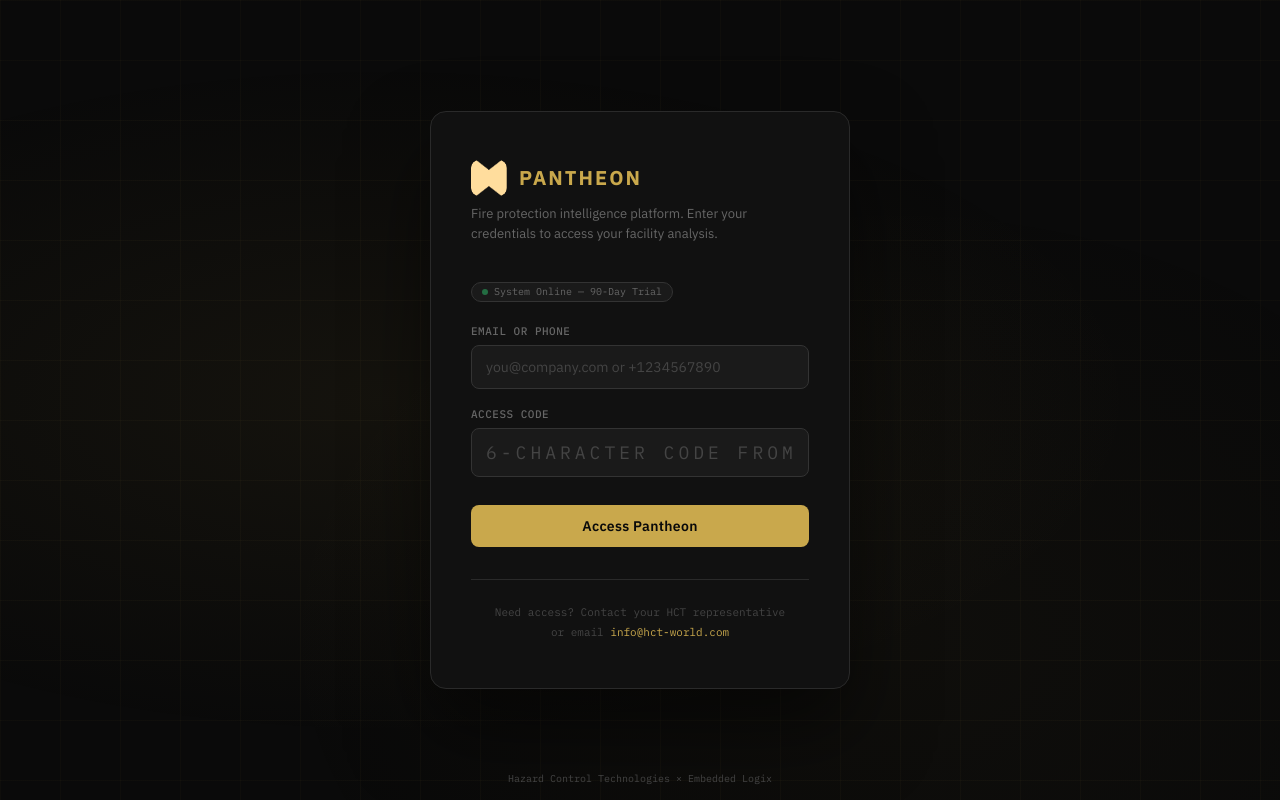
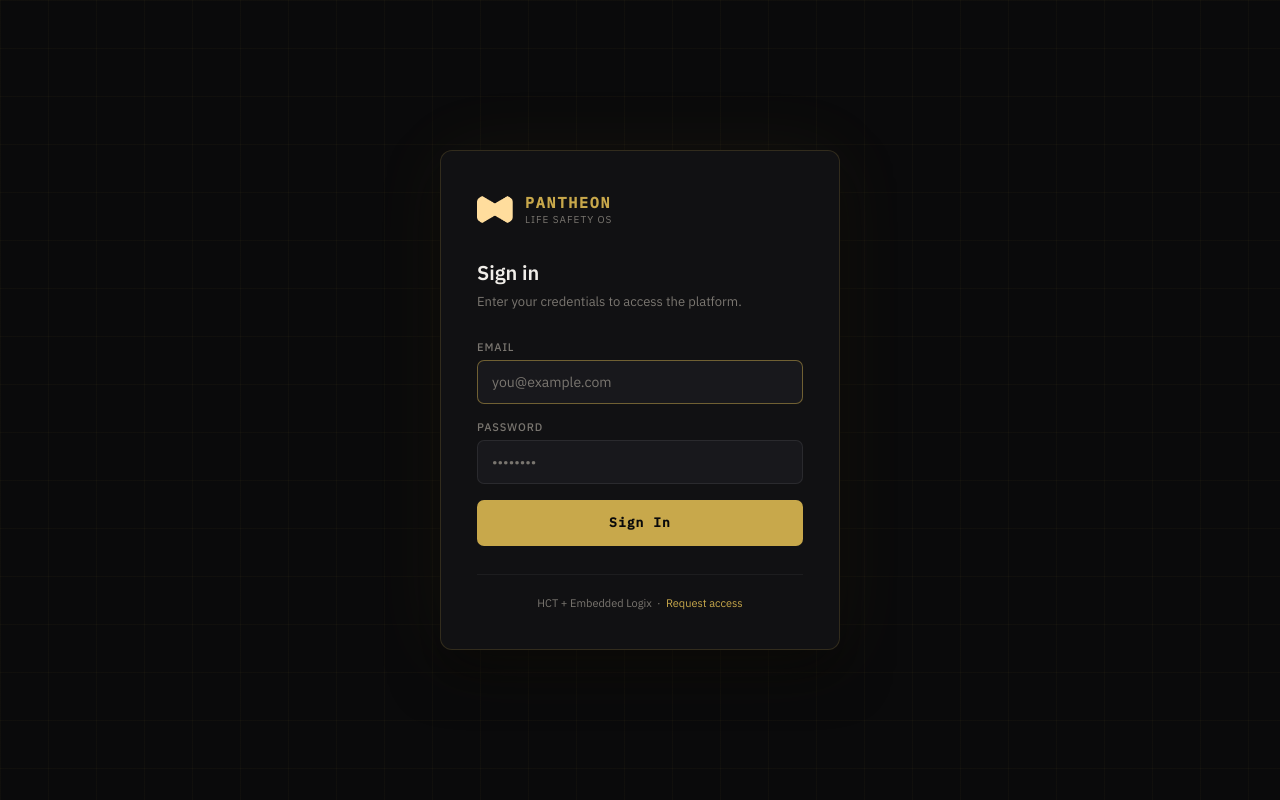
Before and after one commit to okapade/HCT-Pantheon, a Flask app: page /login in a window 1280 px wide. Run offline with Flask 3, Linux system fonts and the light colour scheme.

Commit message:
Update login.html

```diff
--- a/templates/login.html
+++ b/templates/login.html
@@ -3,122 +3,317 @@
 <head>
   <meta charset="UTF-8">
   <meta name="viewport" content="width=device-width, initial-scale=1.0">
-  <title>Pantheon — Access</title>
+  <title>Pantheon — Sign In</title>
   <link rel="icon" type="image/png" href="/static/assets/PantheonLogoGold.png">
-  <link href="https://fonts.googleapis.com/css2?family=IBM+Plex+Sans:wght@300;400;500;600;700&family=IBM+Plex+Mono:wght@400;500;600&display=swap" rel="stylesheet">
+  <link href="https://fonts.googleapis.com/css2?family=IBM+Plex+Sans:wght@300;400;500;600&family=IBM+Plex+Mono:wght@400;500&display=swap" rel="stylesheet">
   <style>
-    :root{--s0:#0a0a0a;--s1:#111;--s2:#1a1a1a;--s3:#222;--b1:#2a2a2a;--b2:#333;--t0:#f5f5f5;--t1:#ccc;--t2:#999;--t3:#666;--t4:#444;--acc:#c9a84c;--acc2:#b8963f;--red:#e74c3c;--green:#2ecc71;--sans:'IBM Plex Sans',system-ui,sans-serif;--mono:'IBM Plex Mono',monospace}
-    *{margin:0;padding:0;box-sizing:border-box}
-    body{font-family:var(--sans);background:var(--s0);color:var(--t0);min-height:100vh;display:flex;align-items:center;justify-content:center;overflow:hidden}
+    *, *::before, *::after { box-sizing: border-box; margin: 0; padding: 0; }
 
-    .login-bg{position:fixed;inset:0;z-index:0}
-    .login-bg::before{content:'';position:absolute;inset:0;background:radial-gradient(ellipse at 30% 50%,rgba(201,168,76,.06) 0%,transparent 60%),radial-gradient(ellipse at 70% 80%,rgba(201,168,76,.03) 0%,transparent 50%)}
-    .login-bg .grid{position:absolute;inset:0;background-image:linear-gradient(rgba(201,168,76,.03) 1px,transparent 1px),linear-gradient(90deg,rgba(201,168,76,.03) 1px,transparent 1px);background-size:60px 60px}
+    :root {
+      --gold:   #C8A84B;
+      --gold2:  #E2C46A;
+      --bg:     #0A0A0B;
+      --bg2:    #111113;
+      --bg3:    #18181C;
+      --border: rgba(200,168,75,0.18);
+      --text:   #F0EDE8;
+      --muted:  #7A7670;
+      --red:    #E05555;
+      --mono:   'IBM Plex Mono', monospace;
+      --sans:   'IBM Plex Sans', sans-serif;
+    }
 
-    .login-card{position:relative;z-index:1;width:100%;max-width:420px;padding:48px 40px;background:var(--s1);border:1px solid var(--b1);border-radius:16px;box-shadow:0 40px 80px rgba(0,0,0,.5)}
+    html, body {
+      height: 100%;
+      background: var(--bg);
+      color: var(--text);
+      font-family: var(--sans);
+      -webkit-font-smoothing: antialiased;
+    }
 
-    .login-logo{display:flex;align-items:center;gap:12px;margin-bottom:8px}
-    .login-logo img{width:36px;height:36px;border-radius:8px}
-    .login-logo span{font:700 20px/1 var(--sans);color:var(--acc);letter-spacing:2px}
+    /* ── background grid ── */
+    body::before {
+      content: '';
+      position: fixed; inset: 0;
+      background-image:
+        linear-gradient(rgba(200,168,75,0.04) 1px, transparent 1px),
+        linear-gradient(90deg, rgba(200,168,75,0.04) 1px, transparent 1px);
+      background-size: 48px 48px;
+      pointer-events: none;
+      z-index: 0;
+    }
 
-    .login-sub{font:400 13px/1.5 var(--sans);color:var(--t3);margin-bottom:36px}
+    .wrap {
+      position: relative; z-index: 1;
+      min-height: 100vh;
+      display: flex; align-items: center; justify-content: center;
+      padding: 24px;
+    }
 
-    .login-field{margin-bottom:20px}
-    .login-label{display:block;font:500 11px/1 var(--mono);color:var(--t3);text-transform:uppercase;letter-spacing:.5px;margin-bottom:8px}
-    .login-input{width:100%;padding:12px 14px;background:var(--s2);border:1px solid var(--b2);border-radius:8px;color:var(--t0);font:400 14px/1 var(--sans);outline:none;transition:border-color .2s}
-    .login-input:focus{border-color:var(--acc)}
-    .login-input::placeholder{color:var(--t4)}
+    .card {
+      width: 100%; max-width: 400px;
+      background: var(--bg2);
+      border: 1px solid var(--border);
+      border-radius: 12px;
+      padding: 40px 36px 36px;
+      box-shadow: 0 0 80px rgba(200,168,75,0.06), 0 24px 48px rgba(0,0,0,0.5);
+    }
 
-    .login-btn{width:100%;padding:14px;background:var(--acc);color:var(--s0);font:600 14px/1 var(--sans);border:none;border-radius:8px;cursor:pointer;transition:all .2s;letter-spacing:.3px;margin-top:8px}
-    .login-btn:hover{background:var(--acc2);transform:translateY(-1px);box-shadow:0 4px 16px rgba(201,168,76,.3)}
-    .login-btn:active{transform:translateY(0)}
-    .login-btn:disabled{opacity:.5;cursor:not-allowed;transform:none}
+    /* ── logo ── */
+    .logo-wrap {
+      display: flex; align-items: center; gap: 12px;
+      margin-bottom: 32px;
+    }
+    .logo-img { width: 36px; height: 36px; object-fit: contain; }
+    .logo-text {
+      font-family: var(--mono);
+      font-size: 15px; font-weight: 600;
+      letter-spacing: 0.12em;
+      color: var(--gold);
+    }
+    .logo-sub {
+      font-size: 10px; color: var(--muted);
+      letter-spacing: 0.1em; text-transform: uppercase;
+      margin-top: 1px;
+    }
 
-    .login-error{display:none;padding:10px 14px;background:rgba(231,76,60,.1);border:1px solid rgba(231,76,60,.2);border-radius:8px;color:var(--red);font:400 12px/1.4 var(--sans);margin-bottom:16px}
-    .login-error.show{display:block}
+    h1 {
+      font-size: 20px; font-weight: 600;
+      color: var(--text);
+      margin-bottom: 6px;
+    }
+    .sub {
+      font-size: 13px; color: var(--muted);
+      margin-bottom: 28px; line-height: 1.5;
+    }
 
-    .login-footer{margin-top:32px;padding-top:20px;border-top:1px solid var(--b1);text-align:center}
-    .login-footer span{font:400 11px/1 var(--mono);color:var(--t4)}
-    .login-footer a{color:var(--acc);text-decoration:none}
-    .login-footer a:hover{text-decoration:underline}
+    /* ── form ── */
+    .field { margin-bottom: 16px; }
+    label {
+      display: block;
+      font-size: 11px; font-weight: 500;
+      letter-spacing: 0.08em; text-transform: uppercase;
+      color: var(--muted);
+      margin-bottom: 6px;
+    }
+    input {
+      width: 100%; height: 44px;
+      background: var(--bg3);
+      border: 1px solid rgba(255,255,255,0.08);
+      border-radius: 7px;
+      padding: 0 14px;
+      font-family: var(--sans); font-size: 14px;
+      color: var(--text);
+      outline: none;
+      transition: border-color 0.15s;
+    }
+    input:focus { border-color: rgba(200,168,75,0.5); }
+    input::placeholder { color: var(--muted); }
 
-    .login-badge{display:inline-flex;align-items:center;gap:6px;padding:4px 10px;background:var(--s2);border:1px solid var(--b2);border-radius:20px;font:400 10px/1 var(--mono);color:var(--t3);margin-bottom:24px}
-    .login-badge .dot{width:6px;height:6px;background:var(--green);border-radius:50%;animation:pulse 2s infinite}
-    @keyframes pulse{0%,100%{opacity:1}50%{opacity:.4}}
+    .btn {
+      width: 100%; height: 46px;
+      background: var(--gold);
+      border: none; border-radius: 7px;
+      font-family: var(--mono); font-size: 13px;
+      font-weight: 600; letter-spacing: 0.08em;
+      color: #0A0A0B;
+      cursor: pointer;
+      margin-top: 8px;
+      transition: background 0.15s, opacity 0.15s;
+      display: flex; align-items: center; justify-content: center; gap: 8px;
+    }
+    .btn:hover  { background: var(--gold2); }
+    .btn:active { opacity: 0.85; }
+    .btn:disabled { opacity: 0.45; cursor: not-allowed; }
 
-    .powered{position:fixed;bottom:16px;left:50%;transform:translateX(-50%);font:400 10px/1 var(--mono);color:var(--t4);z-index:1}
-    .powered img{width:14px;height:14px;vertical-align:middle;margin:0 2px;opacity:.4}
+    /* ── error / info ── */
+    .msg {
+      display: none;
+      font-size: 13px; border-radius: 7px;
+      padding: 10px 14px; margin-bottom: 16px;
+      line-height: 1.45;
+    }
+    .msg.error { background: rgba(224,85,85,0.12); border: 1px solid rgba(224,85,85,0.3); color: #F08080; display: block; }
+    .msg.info  { background: rgba(200,168,75,0.08); border: 1px solid rgba(200,168,75,0.25); color: var(--gold2); display: block; }
+
+    /* ── OTP step (hidden by default) ── */
+    #otpStep { display: none; }
+
+    /* ── footer ── */
+    .footer {
+      margin-top: 28px; padding-top: 20px;
+      border-top: 1px solid rgba(255,255,255,0.05);
+      font-size: 11px; color: var(--muted);
+      text-align: center; line-height: 1.6;
+    }
+    .footer a { color: var(--gold); text-decoration: none; }
+
+    /* ── spinner ── */
+    .spin {
+      width: 16px; height: 16px;
+      border: 2px solid rgba(0,0,0,0.3);
+      border-top-color: #0A0A0B;
+      border-radius: 50%;
+      animation: spin 0.7s linear infinite;
+      display: none;
+    }
+    @keyframes spin { to { transform: rotate(360deg); } }
   </style>
 </head>
 <body>
-  <div class="login-bg"><div class="grid"></div></div>
+<div class="wrap">
+  <div class="card">
 
-  <div class="login-card">
-    <div class="login-logo">
-      <img src="/static/assets/PantheonLogoGold.png" alt="Pantheon">
-      <span>PANTHEON</span>
+    <div class="logo-wrap">
+      <img src="/static/assets/PantheonLogoGold.png" alt="Pantheon" class="logo-img">
+      <div>
+        <div class="logo-text">PANTHEON</div>
+        <div class="logo-sub">Life Safety OS</div>
+      </div>
     </div>
-    <div class="login-sub">Fire protection intelligence platform. Enter your credentials to access your facility analysis.</div>
 
-    <div class="login-badge"><span class="dot"></span> System Online — 90-Day Trial</div>
+    <!-- Step 1: Email + Password -->
+    <div id="pwStep">
+      <h1>Sign in</h1>
+      <p class="sub">Enter your credentials to access the platform.</p>
 
-    <div class="login-error" id="loginError"></div>
+      <div id="pwMsg" class="msg"></div>
 
-    <form id="loginForm" onsubmit="return handleLogin(event)">
-      <div class="login-field">
-        <label class="login-label">Email or Phone</label>
-        <input class="login-input" id="loginId" type="text" placeholder="you@company.com or +1234567890" autocomplete="email" required>
+      <div class="field">
+        <label>Email</label>
+        <input type="email" id="emailInput" placeholder="you@example.com" autocomplete="email">
       </div>
-      <div class="login-field">
-        <label class="login-label">Access Code</label>
-        <input class="login-input" id="loginCode" type="text" placeholder="6-character code from HCT" maxlength="6" style="letter-spacing:4px;text-transform:uppercase;font-family:var(--mono);font-size:18px;text-align:center" autocomplete="off" required>
+      <div class="field">
+        <label>Password</label>
+        <input type="password" id="pwInput" placeholder="••••••••" autocomplete="current-password">
       </div>
-      <button class="login-btn" type="submit" id="loginBtn">Access Pantheon</button>
-    </form>
 
-    <div class="login-footer">
-      <span>Need access? Contact your HCT representative<br>or email <a href="mailto:info@hct-world.com">info@hct-world.com</a></span>
+      <button class="btn" id="signInBtn" onclick="doSignIn()">
+        <span id="signInLabel">Sign In</span>
+        <div class="spin" id="signInSpin"></div>
+      </button>
+    </div>
+
+    <!-- Step 2: OTP (shown only when OTP_ENABLED=true on server) -->
+    <div id="otpStep">
+      <h1>Verify your identity</h1>
+      <p class="sub" id="otpHint">A 6-digit code was sent to your phone.</p>
+
+      <div id="otpMsg" class="msg"></div>
+
+      <div class="field">
+        <label>One-Time Code</label>
+        <input type="text" id="otpInput" placeholder="000000" maxlength="6"
+               autocomplete="one-time-code" inputmode="numeric">
+      </div>
+
+      <button class="btn" id="otpBtn" onclick="doVerifyOtp()">
+        <span id="otpLabel">Verify Code</span>
+        <div class="spin" id="otpSpin"></div>
+      </button>
+
+      <p style="text-align:center;margin-top:14px;font-size:12px;color:var(--muted)">
+        Didn't receive it? <a href="#" onclick="doSignIn(true)" style="color:var(--gold)">Resend</a>
+      </p>
+    </div>
+
+    <div class="footer">
+      HCT + Embedded Logix &nbsp;·&nbsp; <a href="mailto:okapade@hct-world.com">Request access</a>
     </div>
   </div>
+</div>
 
-  <div class="powered">Hazard Control Technologies × Embedded Logix</div>
+<script>
+  // focus email on load
+  document.getElementById('emailInput').focus();
 
-  <script>
-    async function handleLogin(e) {
-      e.preventDefault();
-      const btn = document.getElementById('loginBtn');
-      const err = document.getElementById('loginError');
-      btn.disabled = true;
-      btn.textContent = 'Verifying...';
-      err.classList.remove('show');
+  // enter key on password → sign in
+  document.getElementById('pwInput').addEventListener('keydown', e => {
+    if (e.key === 'Enter') doSignIn();
+  });
+  document.getElementById('otpInput').addEventListener('keydown', e => {
+    if (e.key === 'Enter') doVerifyOtp();
+  });
 
-      try {
-        const r = await fetch('/api/auth/verify', {
-          method: 'POST',
-          headers: {'Content-Type': 'application/json'},
-          body: JSON.stringify({
-            identifier: document.getElementById('loginId').value.trim(),
-            code: document.getElementById('loginCode').value.trim()
-          })
-        });
-        const d = await r.json();
-        if (r.ok && d.ok) {
-          btn.textContent = 'Welcome, ' + (d.name || 'User');
-          btn.style.background = '#2ecc71';
-          setTimeout(() => window.location.href = '/', 800);
-        } else {
-          err.textContent = d.error || 'Invalid credentials';
-          err.classList.add('show');
-          btn.disabled = false;
-          btn.textContent = 'Access Pantheon';
-        }
-      } catch(ex) {
-        err.textContent = 'Connection error. Please try again.';
-        err.classList.add('show');
-        btn.disabled = false;
-        btn.textContent = 'Access Pantheon';
+  function showMsg(id, text, type) {
+    var el = document.getElementById(id);
+    el.textContent = text;
+    el.className = 'msg ' + type;
+  }
+  function clearMsg(id) {
+    var el = document.getElementById(id);
+    el.className = 'msg';
+    el.textContent = '';
+  }
+  function setLoading(btnId, spinId, labelId, loading, labelText) {
+    document.getElementById(btnId).disabled = loading;
+    document.getElementById(spinId).style.display = loading ? 'block' : 'none';
+    document.getElementById(labelId).style.display = loading ? 'none' : 'block';
+    if (labelText) document.getElementById(labelId).textContent = labelText;
+  }
+
+  function doSignIn(resend) {
+    clearMsg('pwMsg');
+    var email = document.getElementById('emailInput').value.trim();
+    var pw    = document.getElementById('pwInput').value;
+    if (!email || !pw) { showMsg('pwMsg', 'Email and password are required.', 'error'); return; }
+
+    setLoading('signInBtn', 'signInSpin', 'signInLabel', true);
+
+    fetch('/api/auth/verify', {
+      method: 'POST',
+      headers: {'Content-Type': 'application/json'},
+      body: JSON.stringify({ email: email, password: pw })
+    })
+    .then(r => r.json())
+    .then(data => {
+      setLoading('signInBtn', 'signInSpin', 'signInLabel', false, 'Sign In');
+      if (data.error) {
+        showMsg('pwMsg', data.error, 'error');
+      } else if (data.otp_required) {
+        // OTP step
+        document.getElementById('pwStep').style.display = 'none';
+        document.getElementById('otpStep').style.display = 'block';
+        var hint = data.phone_hint ? 'Code sent to ' + data.phone_hint : 'Code sent to your phone.';
+        document.getElementById('otpHint').textContent = hint;
+        document.getElementById('otpInput').focus();
+        if (resend) showMsg('otpMsg', 'New code sent.', 'info');
+      } else if (data.ok) {
+        window.location.href = '/';
       }
-    }
-  </script>
+    })
+    .catch(() => {
+      setLoading('signInBtn', 'signInSpin', 'signInLabel', false, 'Sign In');
+      showMsg('pwMsg', 'Connection error. Please try again.', 'error');
+    });
+  }
+
+  function doVerifyOtp() {
+    clearMsg('otpMsg');
+    var code = document.getElementById('otpInput').value.trim();
+    if (!code) { showMsg('otpMsg', 'Enter the 6-digit code.', 'error'); return; }
+
+    setLoading('otpBtn', 'otpSpin', 'otpLabel', true);
+
+    fetch('/api/auth/verify_otp', {
+      method: 'POST',
+      headers: {'Content-Type': 'application/json'},
+      body: JSON.stringify({ code: code })
+    })
+    .then(r => r.json())
+    .then(data => {
+      setLoading('otpBtn', 'otpSpin', 'otpLabel', false, 'Verify Code');
+      if (data.error) {
+        showMsg('otpMsg', data.error, 'error');
+      } else if (data.ok) {
+        window.location.href = '/';
+      }
+    })
+    .catch(() => {
+      setLoading('otpBtn', 'otpSpin', 'otpLabel', false, 'Verify Code');
+      showMsg('otpMsg', 'Connection error. Please try again.', 'error');
+    });
+  }
+</script>
 </body>
 </html>
```
